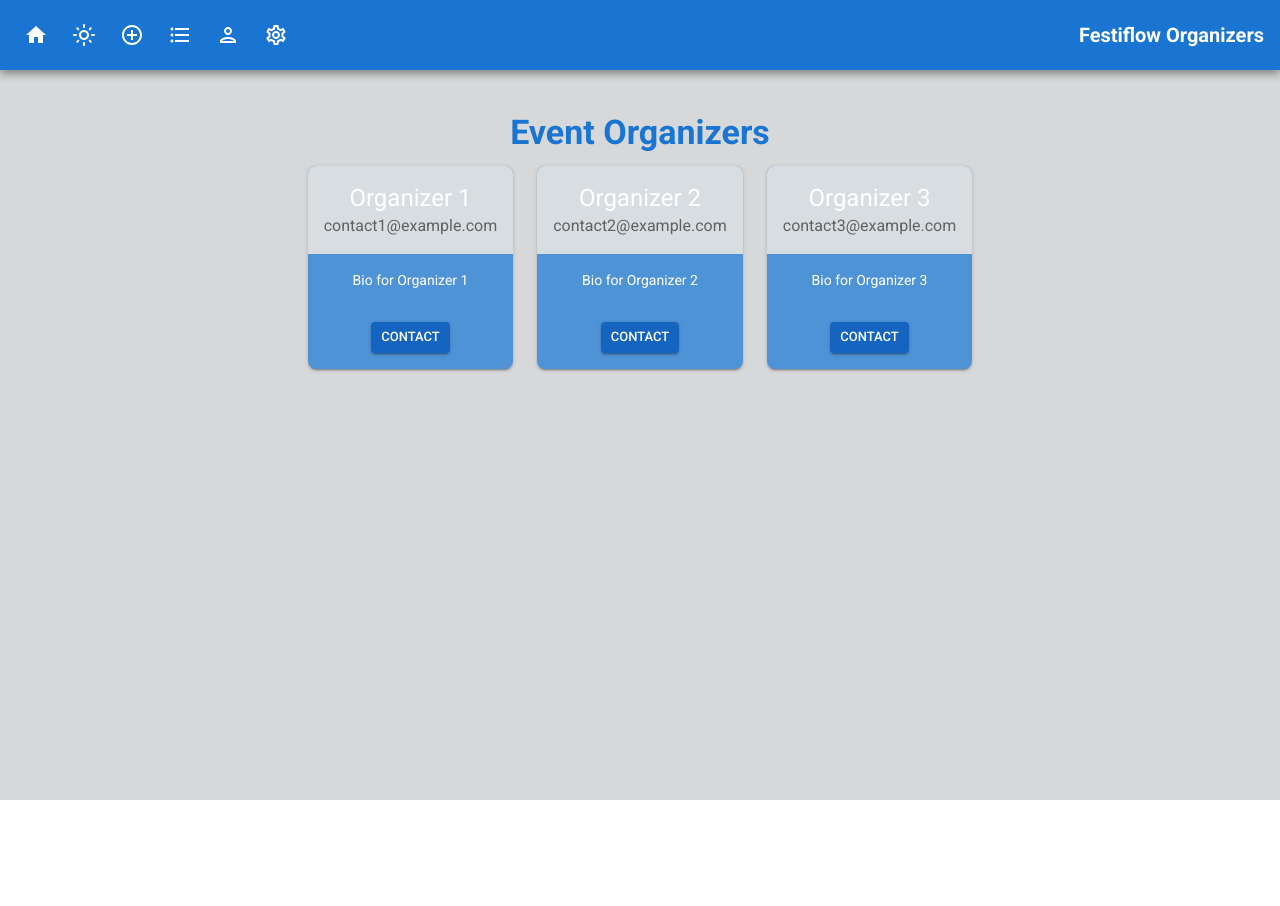
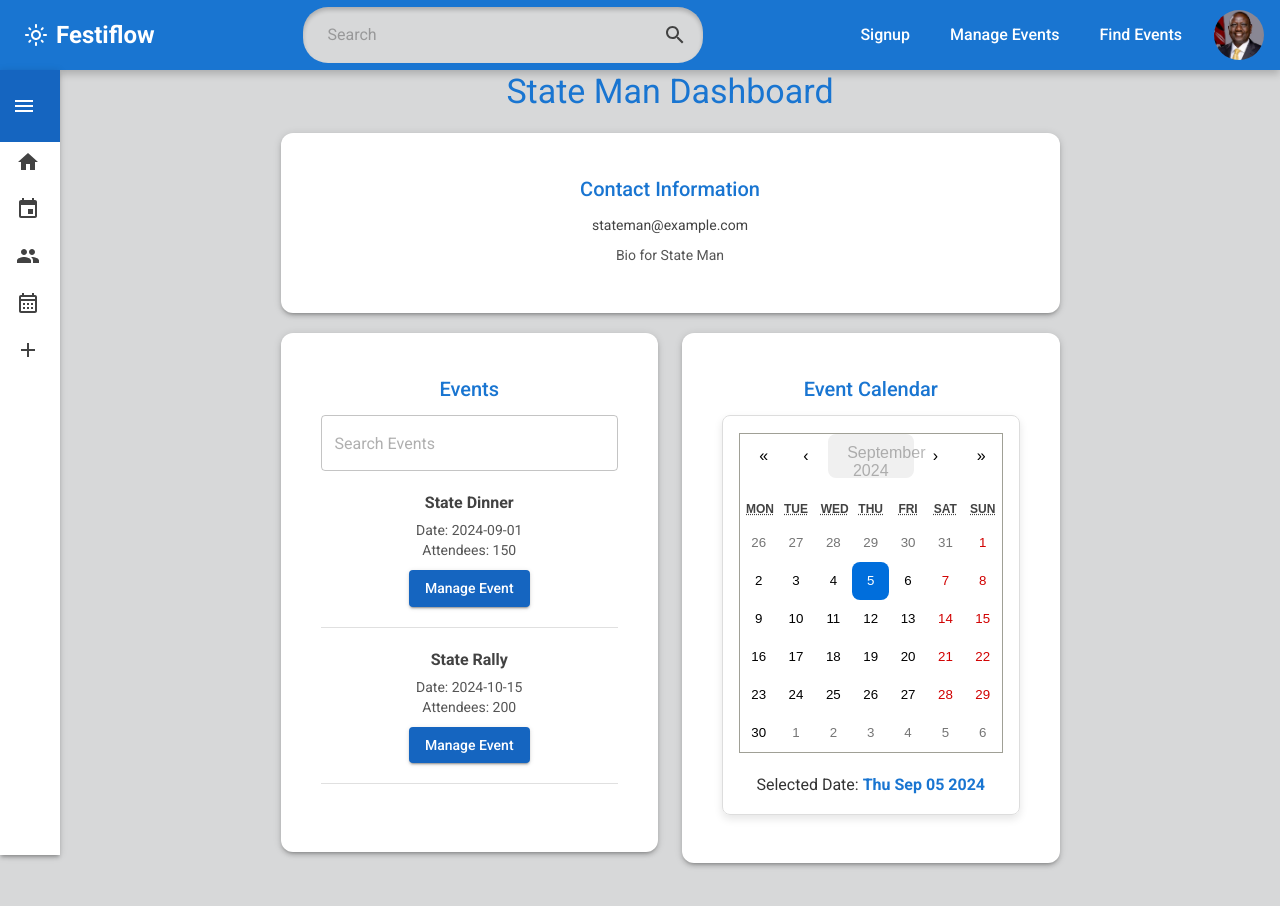
Before and after one commit to davidmaru/EMS-Frontend, a React (Vite) app: page /OrganizersPage in a window 1280 px wide. Shown: the top 906 px of the page. Before the commit the page ends 800 px from the top, so only its background shows below. Built offline with nearby package versions, Linux system fonts and the light colour scheme.

Commit message:
f/(Dashboard_v2): ReDesigned and Styled OrganizersPage. More Work to come.

```diff
--- a/package.json
+++ b/package.json
@@ -23,10 +23,11 @@
     "@popperjs/core": "2.11.8",
     "bootstrap": "^5.3.3",
     "chart.js": "^4.4.3",
+    "graphql": "^16.9.0",
     "prop-types": "^15.8.1",
-    "graphql": "^16.9.0",
     "react": "18.3.1",
     "react-bootstrap": "^2.10.4",
+    "react-calendar": "^5.0.0",
     "react-chartjs": "^1.2.0",
     "react-chartjs-2": "^5.2.0",
     "react-dom": "^18.3.1",
--- a/src/scenes/Dashboard/Views/editEvent.jsx
+++ b/src/scenes/Dashboard/Views/editEvent.jsx
@@ -3,6 +3,7 @@
 // import status from "../data/eventStatus.json"
 import EditEventForm from "../components/editEventForm"
 import "../scss/editEvent.scss"
+// eslint-disable-next-line no-unused-vars
 import { useEvents, useEventStatuses, useEventTypes, useGetEvent } from "../../../hooks/useUserQuery"
 import { CircularProgress } from "@mui/material"
 import { useParams } from "react-router-dom"
--- a/src/scenes/OrganizersPage/AddEvent.jsx
+++ b/src/scenes/OrganizersPage/AddEvent.jsx
@@ -2,7 +2,7 @@
 import { Box, Typography, TextField, Button, Container, FormControl, Input} from '@mui/material';
 //import { useTheme } from '@mui/material/styles';
 import { useState } from 'react';
-
+import { Link } from 'react-router-dom';
 const AddEventPage = () => {
   //const theme = useTheme();
   //const colors = tokens(theme.palette.mode);
@@ -55,7 +55,7 @@ const AddEventPage = () => {
             )}
           </FormControl>
 
-          <Button variant="contained" color="primary">Add Event</Button>
+          <Button component={Link} to="/OrganizersPage" variant="contained" color="primary">Add Event</Button>
         </Box>
       </Box>
     </Container>
--- a/src/scenes/OrganizersPage/OrganizersPage.jsx
+++ b/src/scenes/OrganizersPage/OrganizersPage.jsx
@@ -1,153 +1,250 @@
-import { Box, IconButton, Typography, Container, Grid, Card, CardContent, Button, CardHeader, Tooltip, Menu, MenuItem } from '@mui/material';
-import { useTheme } from '@mui/material/styles';
-import { useContext, useState } from "react";
+import React from 'react';
+import { Box, Grid, Card, CardContent, Button, IconButton, Typography, Divider, TextField } from '@mui/material';
 import { Link } from 'react-router-dom';
-import { ColorModeContext } from "../../theme";
-import LightModeOutlinedIcon from "@mui/icons-material/LightModeOutlined";
-import DarkModeOutlinedIcon from "@mui/icons-material/DarkModeOutlined";
-import AddCircleOutlineOutlinedIcon from '@mui/icons-material/AddCircleOutlineOutlined';
-import PersonOutlinedIcon from "@mui/icons-material/PersonOutlined";
-import HomeIcon from "@mui/icons-material/Home";
-import SettingsOutlinedIcon from '@mui/icons-material/SettingsOutlined';
-import FormatListBulletedOutlinedIcon from '@mui/icons-material/FormatListBulletedOutlined';
+import CalendarMonthOutlinedIcon from '@mui/icons-material/CalendarMonthOutlined';
+import MenuIcon from '@mui/icons-material/Menu';
+import EventIcon from '@mui/icons-material/Event';
+import PeopleIcon from '@mui/icons-material/People';
+import HomeIcon from '@mui/icons-material/Home';
+import AddIcon from '@mui/icons-material/Add';
+import PropTypes from 'prop-types';
+import { styled } from '@mui/system';
+import Calendar from 'react-calendar';
+import 'react-calendar/dist/Calendar.css';
+import './calendar.scss';
 
-const organizers = [
-  { id: 1, name: "Organizer 1", contact: "contact1@example.com", bio: "Bio for Organizer 1" },
-  { id: 2, name: "Organizer 2", contact: "contact2@example.com", bio: "Bio for Organizer 2" },
-  { id: 3, name: "Organizer 3", contact: "contact3@example.com", bio: "Bio for Organizer 3" },
-];
+// Dummy organizer data
+const organizer = {
+  id: 1,
+  name: "State Man",
+  contact: "stateman@example.com",
+  bio: "Bio for State Man",
+  events: [
+    { id: 101, name: "State Dinner", date: "2024-09-01", attendees: 150 },
+    { id: 102, name: "State Rally", date: "2024-10-15", attendees: 200 },
+  ],
+};
 
-const OrganizersPage = () => {
-  const theme = useTheme();
-  const colors = theme.palette.mode;
-  const colorMode = useContext(ColorModeContext);
+// Styled components
+const StyledPanel = styled(Box)(({ theme, closed }) => ({
+  display: 'flex',
+  flexDirection: 'column',
+  width: closed ? '60px' : '240px',
+  transition: 'width 0.3s',
+  height: `calc(100vh - 15px)`,
+  backgroundColor: theme.palette.background.paper,
+  boxShadow: theme.shadows[3],
+  position: 'fixed',
+  top: '70px',
+  left: 0,
+  zIndex: 1200,
+}));
 
-  const [anchorEl, setAnchorEl] = useState(null);
-  const open = Boolean(anchorEl);
+const StyledPanelHeader = styled(Box)(({ theme }) => ({
+  padding: '16px',
+  backgroundColor: theme.palette.primary.main,
+  color: theme.palette.primary.contrastText,
+  display: 'flex',
+  justifyContent: 'space-between',
+  alignItems: 'center',
+}));
 
-  const handleClick = (event) => {
-    setAnchorEl(event.currentTarget);
+const StyledPanelItem = styled(Box)(({ theme, closed }) => ({
+  display: 'flex',
+  alignItems: 'center',
+  padding: '8px 16px',
+  transition: 'all 0.3s',
+  cursor: 'pointer',
+  '&:hover': { backgroundColor: theme.palette.action.hover },
+  '.text': {
+    opacity: closed ? 0 : 1,
+    width: closed ? 0 : 'auto',
+    overflow: 'hidden',
+    transition: 'opacity 0.3s, width 0.3s',
+    whiteSpace: 'nowrap',
+  },
+}));
+
+const PanelItem = ({ children, text, closed, handler }) => (
+  <StyledPanelItem onClick={handler} closed={closed}>
+    <span className="icon" style={{ marginRight: '8px' }}>
+      {children}
+    </span>
+    <span className={`text ${closed ? 'close' : 'open'}`}>{text}</span>
+  </StyledPanelItem>
+);
+
+PanelItem.propTypes = {
+  children: PropTypes.node.isRequired,
+  text: PropTypes.string,
+  closed: PropTypes.bool,
+  handler: PropTypes.func,
+};
+
+const OrganizerDashboard = () => {
+  const [open, setOpen] = React.useState(false);
+  const [filter, setFilter] = React.useState('');
+  const [selectedDate, setSelectedDate] = React.useState(new Date());
+
+  const handleDrawerToggle = () => setOpen(!open);
+
+  const handleAddEvent = () => {
+    window.location.href = `/AddEventPage`;
   };
 
-  const handleClose = () => {
-    setAnchorEl(null);
-  };
+  const handleSearchChange = (event) => setFilter(event.target.value);
+
+  const filteredEvents = organizer.events.filter(event =>
+    event.name.toLowerCase().includes(filter.toLowerCase())
+  );
 
   return (
-    <div>
-      {/* Topbar */}
-      <Box display="flex" justifyContent="space-between" alignItems="center" p={2}
+    <Box sx={{ display: 'flex', mt: 0 }}>
+      {/* Side Panel */}
+      <StyledPanel closed={!open}>
+        <StyledPanelHeader>
+          <IconButton color="inherit" edge="start" onClick={handleDrawerToggle} sx={{ color: '#ffffff' }}>
+            <MenuIcon />
+          </IconButton>
+        </StyledPanelHeader>
+        <PanelItem
+          text="Home"
+          closed={!open}
+          handler={() => window.location.href = ""}
+        >
+          <HomeIcon />
+        </PanelItem>
+        <PanelItem
+          text="Events"
+          closed={!open}
+          handler={() => window.location.href = `/organizer/${organizer.id}`}
+        >
+          <EventIcon />
+        </PanelItem>
+        <PanelItem
+          text="Attendees"
+          closed={!open}
+          handler={() => window.location.href = `/organizer/${organizer.id}/attendees`}
+        >
+          <PeopleIcon />
+        </PanelItem>
+        <PanelItem
+          text="Calendar"
+          closed={!open}
+          handler={() => window.location.href = `/organizer/${organizer.id}/calendar`}
+        >
+          <CalendarMonthOutlinedIcon />
+        </PanelItem>
+        <StyledPanelItem closed={!open} onClick={handleAddEvent}>
+          <span className="icon" style={{ marginRight: '8px' }}>
+            <AddIcon />
+          </span>
+          <span className={`text ${open ? 'open' : 'close'}`}>Add Event</span>
+        </StyledPanelItem>
+      </StyledPanel>
+
+      <Box
+        component="main"
         sx={{
-          position: 'fixed',
-          top: 0,
-          left: 0,
-          right: 0,
-          height: '70px',
-          background: '#1975D1', // Updated top bar color
-          boxShadow: '0 4px 8px rgba(0, 0, 0, 0.2)',
-          zIndex: 1000,
-          borderBottom: `1px solid ${colors.grey}`,
-        }}>
-        {/* ICONS */}
-        <Box display="flex" alignItems="center">
-          <Tooltip title="Home">
-            <IconButton component={Link} to="/" sx={{ color: '#ffffff' }}>
-              <HomeIcon />
-            </IconButton>
-          </Tooltip>
-          <Tooltip title="Theme">
-            <IconButton onClick={colorMode.toggleColorMode} sx={{ ml: 1 }}>
-              {theme.palette.mode === "dark" ? (
-                <DarkModeOutlinedIcon sx={{ color: '#ffffff' }} />
-              ) : (
-                <LightModeOutlinedIcon sx={{ color: '#ffffff'}} />
-              )}
-            </IconButton>
-          </Tooltip>
-          <Tooltip title="Add Event">
-            <IconButton component={Link} to="/AddEventPage" sx={{ ml: 1 }}>
-              <AddCircleOutlineOutlinedIcon sx={{ color: '#ffffff' }} />
-            </IconButton>
-          </Tooltip>
-          <Link to="/Eventpage">
-            <Tooltip title="Event List">
-              <IconButton sx={{ ml: 1 }}>
-                <FormatListBulletedOutlinedIcon sx={{ color: '#ffffff' }} />
-              </IconButton>
-            </Tooltip>
-          </Link>
-          <Tooltip title="Profile">
-            <IconButton component={Link} to="/authpage" sx={{ ml: 1 }}>
-              <PersonOutlinedIcon sx={{ color: '#ffffff' }} />
-            </IconButton>
-          </Tooltip>
-          <Tooltip title="Settings">
-            <IconButton onClick={handleClick} sx={{ ml: 1 }}>
-              <SettingsOutlinedIcon sx={{ color: '#ffffff' }} />
-            </IconButton>
-          </Tooltip>
-          <Menu
-            anchorEl={anchorEl}
-            open={open}
-            onClose={handleClose}
-            PaperProps={{
-              sx: {
-                width: '200px',
-                backgroundColor: '#1975D1', // Updated menu background color
-              },
-            }}
-          >
-            <MenuItem onClick={handleClose} component={Link} to="/dashboard" sx={{ color: '#ffffff', padding: '10px' }}>
-              Admin Dashboard
-            </MenuItem>
-          </Menu>
-        </Box>
+          flexGrow: 1,
+          bgcolor: 'background.default',
+          p: 3,
+          marginLeft: open ? '240px' : '60px',
+          marginTop: '15px',
+        }}
+      >
+        {/* Content */}
+        <Box sx={{ marginTop: 0 }}>
+          <Typography variant="h4" sx={{ marginBottom: '20px', color: '#1975D1' }}>
+            {organizer.name} Dashboard
+          </Typography>
 
-        {/* PAGE NAME */}
-        <Typography variant="h6" color="#ffffff" sx={{ ml: 2, fontWeight: 'bold' }}>
-          Festiflow Organizers
-        </Typography>
-      </Box>
+          {/* Organizer Details */}
+          <Card sx={{ marginBottom: '20px', padding: 3, borderRadius: '12px', boxShadow: 3 }}>
+            <CardContent>
+              <Typography variant="h6" sx={{ marginBottom: '10px', color: '#1975D1' }}>Contact Information</Typography>
+              <Typography variant="body2" sx={{ marginBottom: '5px' }}>{organizer.contact}</Typography>
+              <Typography variant="body2" sx={{ marginTop: '10px', color: '#555' }}>{organizer.bio}</Typography>
+            </CardContent>
+          </Card>
 
-      {/* Page Content */}
-      <Container sx={{ marginTop: '80px', textAlign: 'center' }}>
-        <Typography variant="h4" gutterBottom sx={{ marginTop: '20px', fontWeight: 'bold', color: '#1975D1' }}>
-          Event Organizers
-        </Typography>
-
-        <Grid container spacing={3} justifyContent="center">
-          {organizers.map((organizer) => (
-            <Grid item xs={12} sm={6} md={4} key={organizer.id}>
-              <Card sx={{
-                boxShadow: theme.palette.mode === "dark" ? 4 : 2,
-                borderRadius: 2,
-                backgroundColor: theme.palette.mode === "dark" ? '#4376A9' : '#4F93D7', // Updated card background color
-              }}>
-                <CardHeader
-                  title={organizer.name}
-                  subheader={organizer.contact}
-                  sx={{
-                    backgroundColor: '#D8DDE1', // Updated card header background color
-                    color: '#ffffff',
-                  }}
-                />
+          <Grid container spacing={3}>
+            {/* Events Section */}
+            <Grid item xs={12} md={6}>
+              <Card sx={{ borderRadius: '12px', boxShadow: 3, padding: 3 }}>
                 <CardContent>
-                  <Typography variant="body2" sx={{ color: '#ffffff' }}>
-                    {organizer.bio}
-                  </Typography>
+                  <Typography variant="h6" sx={{ marginBottom: '10px', color: '#1975D1' }}>Events</Typography>
+                  <TextField
+                    variant="outlined"
+                    placeholder="Search Events"
+                    fullWidth
+                    sx={{ marginBottom: '20px' }}
+                    value={filter}
+                    onChange={handleSearchChange}
+                  />
+                  {filteredEvents.map((event) => (
+                    <Box key={event.id} sx={{ marginBottom: '20px' }}>
+                      <Typography variant="body1" sx={{ fontWeight: 'bold', marginBottom: '5px' }}>{event.name}</Typography>
+                      <Typography variant="body2" sx={{ color: '#555' }}>Date: {event.date}</Typography>
+                      <Typography variant="body2" sx={{ color: '#555' }}>Attendees: {event.attendees}</Typography>
+                      <Button
+                        variant="contained"
+                        color="primary"
+                        component={Link}
+                        to={`/organizer/${organizer.id}/event/${event.id}`}
+                        sx={{ marginTop: '10px', textTransform: 'none' }}
+                      >
+                        Manage Event
+                      </Button>
+                      <Divider sx={{ marginTop: '20px' }} />
+                    </Box>
+                  ))}
                 </CardContent>
-                <Box display="flex" justifyContent="center" p={2}>
-                  <Button variant="contained" color="primary" size="small">
-                    Contact
-                  </Button>
-                </Box>
               </Card>
             </Grid>
-          ))}
-        </Grid>
-      </Container>
-    </div>
+
+            {/* Calendar Section */}
+            <Grid item xs={12} md={6}>
+              <Card sx={{ borderRadius: '12px', boxShadow: 3, padding: 3 }}>
+                <CardContent>
+                  <Typography variant="h6" sx={{ marginBottom: '10px', color: '#1975D1' }}>
+                    Event Calendar
+                  </Typography>
+                  <Box
+                    sx={{
+                      height: '400px',
+                      display: 'flex',
+                      flexDirection: 'column',
+                      alignItems: 'center',
+                      justifyContent: 'center',
+                      backgroundColor: 'initial',
+                      borderRadius: '8px',
+                      border: '1px solid #ddd',
+                      boxShadow: '0 4px 8px rgba(0, 0, 0, 0.1)',
+                      padding: '16px',
+                    }}
+                  >
+                    <Calendar
+                      className="custom-calendar"
+                      onChange={setSelectedDate}
+                      value={selectedDate}
+                      minDetail="month"
+                      maxDetail="month"
+                      showNavigation={true}
+                      tileClassName={({ date, view }) => view === 'month' && date.getDate() % 2 === 0 ? 'highlighted' : null}
+                    />
+                    <Typography variant="body1" sx={{ marginTop: '20px', textAlign: 'center', color: '#333' }}>
+                      Selected Date: <span style={{ fontWeight: 'bold', color: '#1975D1' }}>{selectedDate.toDateString()}</span>
+                    </Typography>
+                  </Box>
+                </CardContent>
+              </Card>
+            </Grid>
+          </Grid>
+        </Box>
+      </Box>
+    </Box>
   );
 };
 
-export default OrganizersPage;
+export default OrganizerDashboard;
--- /dev/null
+++ b/src/scenes/OrganizersPage/calendar.scss
@@ -0,0 +1,95 @@
+// calendar.scss
+.react-calendar {
+    // Calendar container styling
+    .calendar-container {
+      height: 100%;
+      display: flex;
+      flex-direction: column;
+      align-items: center;
+      justify-content: center;
+      background-color: #ffffffac; // Solid white background color for contrast
+      border-radius: 12px; // Smooth rounded corners
+      border: 1px solid #ddd;
+      box-shadow: 0 4px 12px rgba(212, 202, 202, 0.2); // Slightly larger shadow for depth
+      padding: 20px; // Consistent padding
+
+      .react-calendar {
+        border: none;
+        width: 100%;
+        border-radius: 8px; // Rounded corners for the calendar
+        background-color: #f4f4f46a; // Light background for a clean look
+        box-shadow: 0 4px 8px rgba(0, 0, 0, 0.1); // Subtle shadow for depth
+
+        // Weekdays styling
+        .react-calendar__month-view__days__day {
+          border-radius: 0;
+          font-weight: normal;
+          color: #333; // Dark text for readability
+          font-size: 14px; // Consistent font size
+        }
+
+        // Tiles styling
+        .react-calendar__tile {
+          padding: 10px;
+          border-radius: 6px; // Slightly rounded corners
+          font-size: 14px;
+          color: #333;
+          transition: background-color 0.3s, color 0.3s; // Smooth transitions
+          background-color: #fff; // Default tile background
+
+          &:hover {
+            background-color: #e0e0e0; // Subtle hover effect
+            cursor: pointer;
+          }
+        }
+
+        // Today's date styling
+        .react-calendar__tile--active {
+          background-color: #1975D1; // Main theme color
+          color: #ffffff; // White text for contrast
+          &:hover {
+            background-color: #155a8a; // Darker shade on hover
+          }
+        }
+
+        // Selected date styling
+        .react-calendar__tile--hasActive {
+          background-color: #e3f2fd; // Light blue background for selected dates
+          border-radius: 6px; // Rounded corners
+        }
+
+        // Month navigation
+        .react-calendar__navigation button {
+          color: #1975D1; // Main theme color
+          &:hover {
+            color: #155a8a; // Darker shade on hover
+          }
+        }
+
+        // Navigation label styling
+        .react-calendar__navigation__label {
+          color: #1975D1; // Main theme color
+          font-weight: bold; // Bold for emphasis
+        }
+      }
+
+      // Selected date label styling
+      .selected-date {
+        margin-top: 20px;
+        font-size: 1rem;
+        color: #333;
+        text-align: center;
+
+        span {
+          font-weight: bold;
+          color: #1975D1; // Main theme color
+        }
+      }
+
+      // Highlighted date styling (if needed)
+      .highlighted {
+        background-color: #e0e0e0; // Light gray background for highlighted dates
+        border-radius: 6px; // Rounded corners
+      }
+    }
+  }
```
Also changed, not shown: src/router/mainRoutes.jsx (+9 -1 lines), src/scenes/Dashboard/components/editEventForm.jsx (+6 -2 lines), 2 other files (tests, documents, lock files or other folders).
